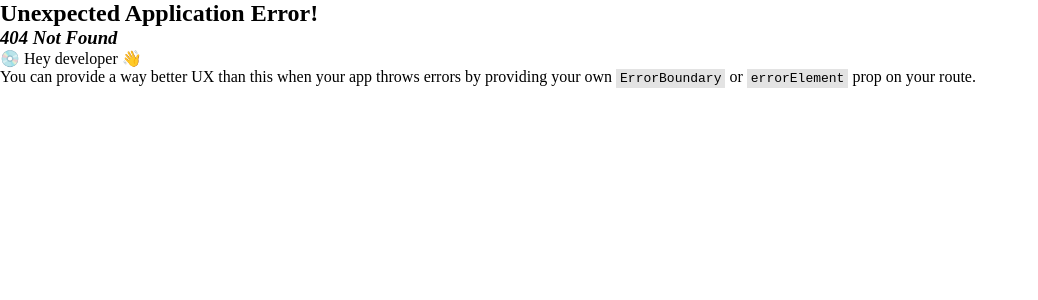
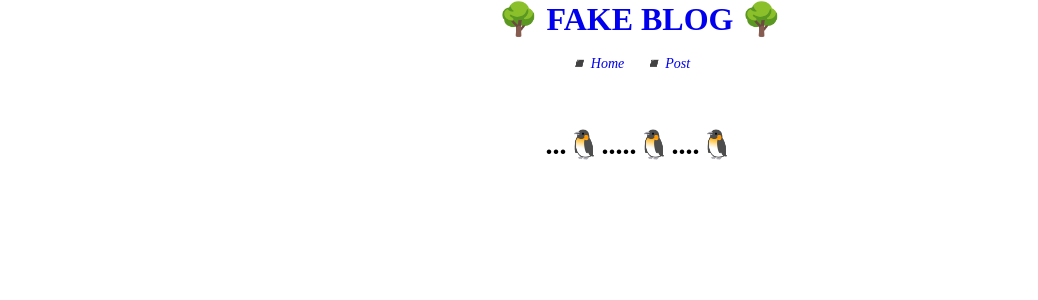
Before and after one commit to ggang89/blogApp, a React (Create React App) app: page /posts/1 in a window 1280 px wide. Before the commit this address had no page. Shown: the top 300 px of the page, without its empty margins (0-1038 px from the left). Built offline with nearby package versions, Linux system fonts and the light colour scheme; no server answers.

Commit message:
개별 post 불러오도록 Link로 연결하고,useParams이용해서 주소 id값 가져옴

```diff
--- a/src/App.js
+++ b/src/App.js
@@ -3,6 +3,7 @@
 import Post from "./routes/post";
 import { createGlobalStyle } from "styled-components";
 import Intro from "./routes/Intro";
+import Detail from "./routes/Detail";
 
 const GlobalStyled = createGlobalStyle`*{
   margin: 0;
@@ -19,7 +20,8 @@
     children: [
       { index: true, element: <Navigate to="/intro" replace={true} />},
       { path:"intro",element:<Intro/>},
-      { path: "post", element: <Post /> },
+      { path: "posts", element: <Post /> },
+      { path: "posts/:postId", element:<Detail/>}
     ],
   },
 ]);
--- a/src/components/PostPage.js
+++ b/src/components/PostPage.js
@@ -1,4 +1,5 @@
 import { styled } from 'styled-components';
+import { Link } from 'react-router-dom';
 
 const PostBox = styled.div`
   display: flex;
@@ -31,7 +32,9 @@
     <PostBox>
       {posts.map((p) => (
         <Content key={p.id}>
-          <HeadLine>▫Title : "{p.title}"</HeadLine>
+          <HeadLine>
+            <Link to={`/posts/${p.id}`}>▫Title : "{p.title}"</Link>
+          </HeadLine>
           <Text>💬 {p.body}</Text>
         </Content>
       ))}
--- /dev/null
+++ b/src/routes/Detail.js
@@ -0,0 +1,48 @@
+import { useState, useEffect } from "react";
+import { useParams } from "react-router-dom"
+import { styled } from "styled-components";
+
+const Title=styled.h2`
+  text-align: center;
+  padding: 40px 0px;
+  font-size: 28px;
+`;
+const Wrapper = styled.div`
+margin:0 auto;
+width:60%;
+height:500px;`
+
+const Text = styled.p`
+font-size:20px;
+line-height:40px;
+`
+export default function Detail() {
+  const { postId } = useParams();
+  const [loading, setLoading]=useState(true)
+  const [post, setPost] =useState({})
+
+  const getPost = async () => {
+    const response = await fetch(
+      `https://jsonplaceholder.typicode.com/posts/${postId}`
+    );
+    const json = await response.json();
+    setLoading(false);
+    setPost(json);
+  }
+  useEffect(() => {
+    getPost();
+  })
+  return (
+    <>
+      {loading ? (
+        <Title>...🐧.....🐧....🐧</Title>
+      ) : (
+        <Wrapper>
+          <Title>✨Title: {post.title}</Title>
+          <Text>🖋 {post.body}</Text>
+        </Wrapper>
+      )}
+    </>
+  );
+
+}
--- a/src/routes/home.js
+++ b/src/routes/home.js
@@ -31,7 +31,7 @@
               <Link to="/intro">◾ Home</Link>
             </Li>
             <Li>
-              <Link to="/post">◾ Post</Link>
+              <Link to="/posts">◾ Post</Link>
             </Li>
           </Nav>
           <Outlet />
```
